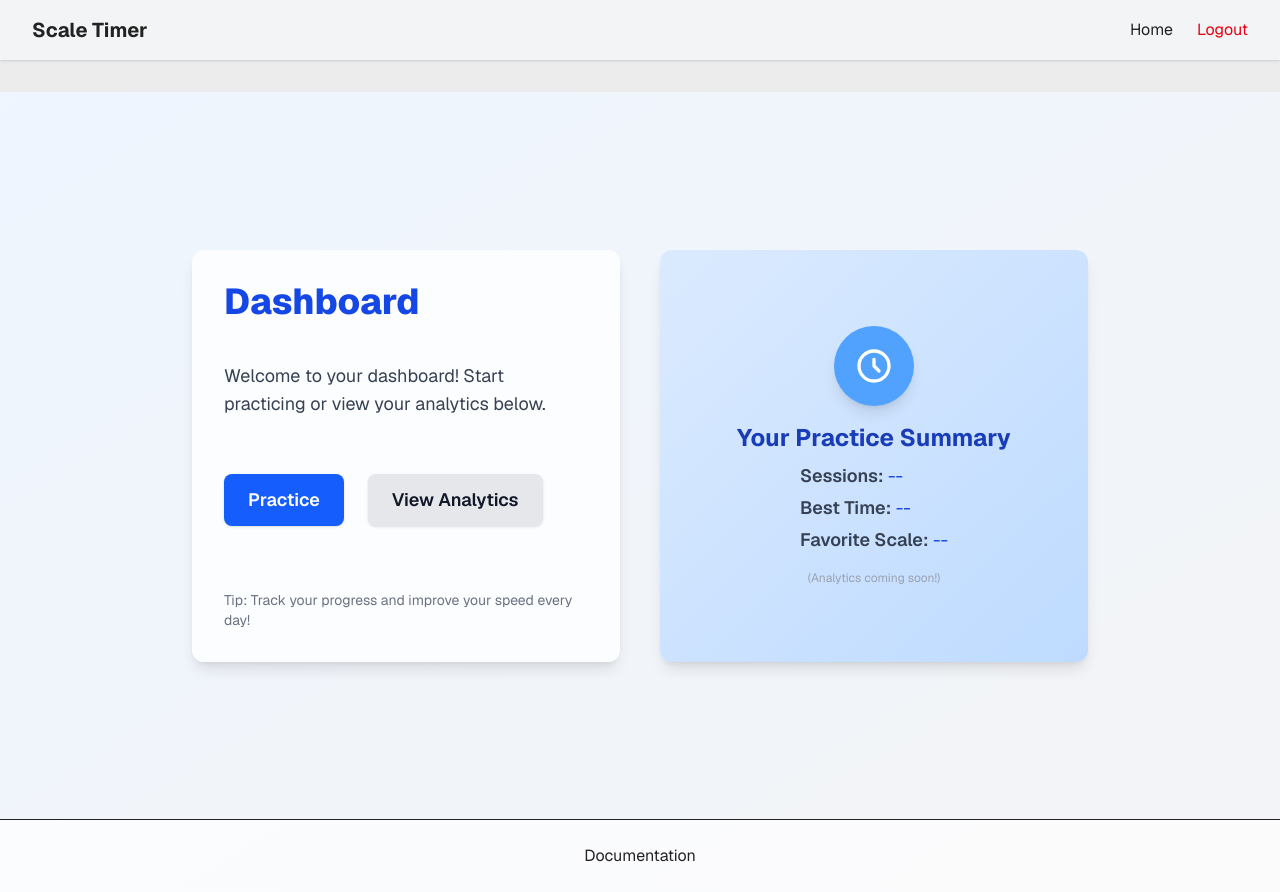
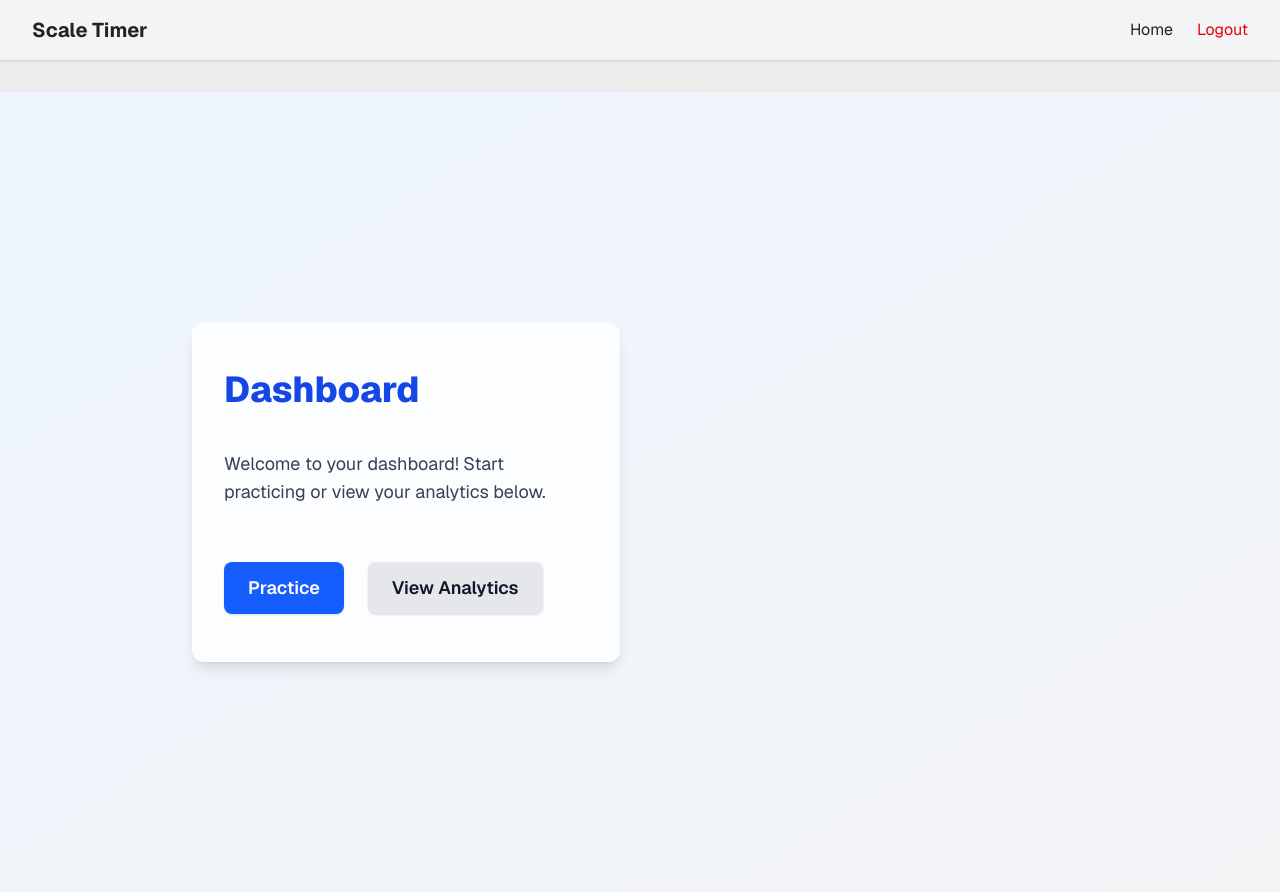
Before and after one commit to AHughes9905/scale-timer, a Next.js app in the folder frontend/: page / in a window 1280 px wide. Built offline with nearby package versions, Linux system fonts and the light colour scheme.

Commit message:
readjusted dashboard

```diff
--- a/frontend/app/page.tsx
+++ b/frontend/app/page.tsx
@@ -25,37 +25,9 @@ export default function Home() {
                 View Analytics
               </Link>
             </div>
-            <div className="mt-8 flex flex-col gap-2">
-              <span className="text-gray-500 text-sm">Tip: Track your progress and improve your speed every day!</span>
-            </div>
-          </section>
-          {/* Right: Summary Card */}
-          <section className="flex flex-col justify-center items-center bg-gradient-to-br from-blue-100 to-blue-200 rounded-xl shadow-lg p-8 min-h-[340px]">
-            <div className="w-full flex flex-col items-center">
-              <div className="w-20 h-20 rounded-full bg-blue-400 flex items-center justify-center mb-4 shadow-lg">
-                <svg width="40" height="40" fill="none" viewBox="0 0 24 24" stroke="white"><path strokeLinecap="round" strokeLinejoin="round" strokeWidth="2" d="M12 8v4l3 3m6-3a9 9 0 11-18 0 9 9 0 0118 0z" /></svg>
-              </div>
-              <h2 className="text-2xl font-bold text-blue-800 mb-2">Your Practice Summary</h2>
-              <ul className="text-gray-700 text-lg space-y-1">
-                <li><span className="font-semibold">Sessions:</span> <span className="text-blue-700">--</span></li>
-                <li><span className="font-semibold">Best Time:</span> <span className="text-blue-700">--</span></li>
-                <li><span className="font-semibold">Favorite Scale:</span> <span className="text-blue-700">--</span></li>
-              </ul>
-              <span className="text-xs text-gray-400 mt-4">(Analytics coming soon!)</span>
-            </div>
           </section>
         </div>
       </main>
-      <footer className="flex gap-[24px] flex-wrap items-center justify-center py-6 bg-white/70 border-t">
-        <a
-          className="flex items-center gap-2 hover:underline hover:underline-offset-4"
-          href="https://nextjs.org/docs"
-          target="_blank"
-          rel="noopener noreferrer"
-        >
-          Documentation
-        </a>
-      </footer>
     </div>
   );
 }
```
